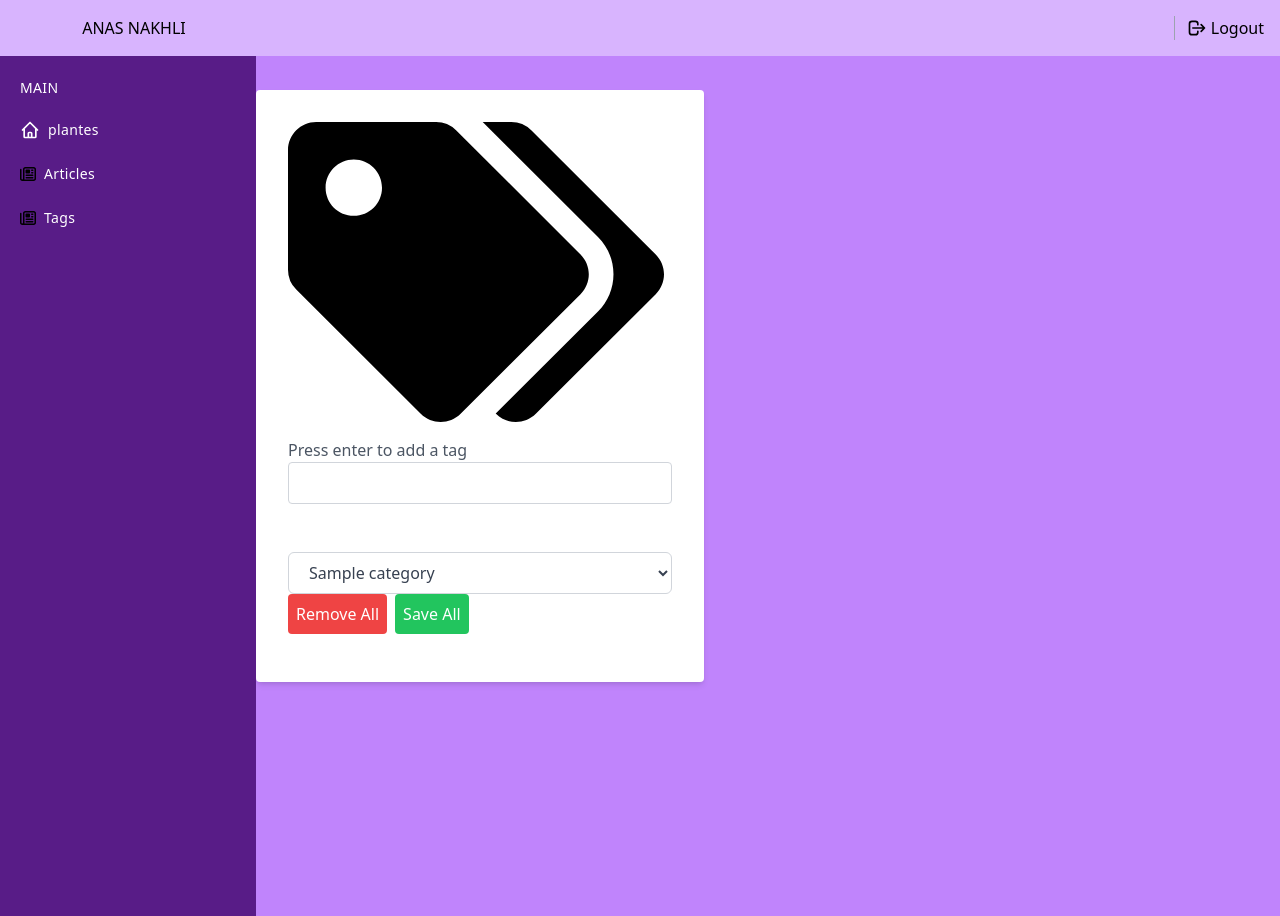
After one commit to AnasNAK/O-PEP-V2, a PHP site: template view/dash_tag.php in a window 1280 px wide. The commit adds this page. Run offline with PHP 8.4, Linux system fonts and the light colour scheme; the template is opened without the code that fills it: most values are stand-ins (such as "Sample title", 1, 10 or a date in 2020); some libraries are stand-ins or nearby versions.

Commit message:
i addd tag front end page

```diff
--- /dev/null
+++ b/view/dash_tag.php
@@ -0,0 +1,224 @@
+<?php
+include "../model/config.php";
+include 'session.php';
+
+$result = $mysqli->query("SELECT * FROM theme");
+$themes = $result->fetch_all(MYSQLI_ASSOC);
+
+?>
+
+
+
+<!DOCTYPE html>
+<html lang="en" class="scroll-smooth">
+
+<head>
+    <meta charset="UTF-8">
+    <meta http-equiv="X-UA-Compatible" content="IE=edge">
+    <meta name="viewport" content="width=device-width, initial-scale=1.0">
+    <script src="https://cdn.tailwindcss.com"></script>
+    <script src="https://kit.fontawesome.com/a4fc922de4.js" crossorigin="anonymous"></script>
+    <link rel="stylesheet" href="https://cdn.jsdelivr.net/npm/bootstrap-icons@1.10.3/font/bootstrap-icons.css">
+    <title>
+
+    </title>
+    <link rel="stylesheet" href="/css/style.css">
+    <link rel="icon" type="image/png" href="" />
+    <link rel="stylesheet" href="./public/css/style.css">
+</head>
+
+<body class="bg-purple-400 ">
+    <main>
+        <div class="min-h-screen flex flex-col flex-auto flex-shrink-0 antialiased  ">
+
+
+
+            <!-- navbar -->
+            <div class="fixed w-full flex items-center  bg-purple-300 justify-between h-14 text-black z-10 gap-9 ">
+                <div class="flex items-center justify-start md:justify-center pl-3 w-14 md:w-64 h-14 bg-purple-300">
+                    <span class="hidden md:block">ANAS NAKHLI</span>
+                </div>
+                <div class="flex items-center justify-around h-14 bg-purple-300  ">
+                    <ul class="flex justify-between">
+                        <li>
+                            <div class="block w-px h-6 mx-3 bg-gray-400 dark:bg-gray-700"></div>
+                        </li>
+                        <li>
+                            <a href="../controller/logout.php" class="flex items-center mr-4 hover:text-blue-100">
+                                <span class="inline-flex mr-1">
+                                    <svg class="w-5 h-5" fill="none" stroke="currentColor" viewBox="0 0 24 24" xmlns="http://www.w3.org/2000/svg">
+                                        <path stroke-linecap="round" stroke-linejoin="round" stroke-width="2" d="M17 16l4-4m0 0l-4-4m4 4H7m6 4v1a3 3 0 01-3 3H6a3 3 0 01-3-3V7a3 3 0 013-3h4a3 3 0 013 3v1">
+                                        </path>
+                                    </svg>
+                                </span>
+                                Logout
+                            </a>
+                        </li>
+
+
+                    </ul>
+                </div>
+            </div>
+
+            <!-- tag form  -->
+            <div class="max-w-md w-full bg-white p-8 rounded shadow-md ml-[20%] mt-[7%]">
+                <div class="flex items-center mb-4">
+                    <img src="tag.svg" alt="icon" class="mr-2">
+                </div>
+
+                <div class="mb-4">
+                    <p class="text-gray-600">Press enter to add a tag</p>
+                    <ul>
+                        <input type="text" spellcheck="false" id="tagInput" class="border border-gray-300 p-2 w-full rounded focus:outline-none focus:border-blue-500">
+                    </ul>
+                </div>
+
+                <div>
+                    <label class="text-white dark:text-gray-200" for="passwordConfirmation">theme</label>
+                    <select name="theme" class=" w-full px-4 py-2 mt-2 text-gray-700 bg-white border border-gray-300 rounded-md dark:bg-gray-800 dark:text-gray-300 dark:border-gray-600 focus:border-blue-500 dark:focus:border-blue-500 focus:outline-none focus:ring">
+                        <?php
+
+                        foreach ($themes  as $theme) { ?>
+
+                            <option value='<?php echo $category["IdTheme"]  ?>'><?= $category["ThemeName"] ?></option>
+                        <?php  } ?>
+
+                    </select>
+                </div>
+
+                <div class="mb-4 flex items-center">
+                    <button id="removeAllBtn" class="bg-red-500 text-white p-2 rounded hover:bg-red-600">
+                        Remove All
+                    </button>
+                    <button id="saveAllBtn" class="bg-green-500 text-white p-2 rounded hover:bg-green-600 ml-2">
+                        Save All
+                    </button>
+                </div>
+
+                <ul id="tagList" class="space-y-2">
+                </ul>
+            </div>
+
+            <script>
+                const ul = document.getElementById("tagList");
+                const input = document.getElementById("tagInput");
+                const categorySelect = document.getElementById("categorySelect");
+                const removeAllBtn = document.getElementById("removeAllBtn");
+                const saveAllBtn = document.getElementById("saveAllBtn");
+
+                let maxTags = Infinity;
+                let tags = [];
+                let selectedCategory = "all";
+
+                createTag();
+
+                function createTag() {
+                    ul.innerHTML = "";
+                    const filteredTags = selectedCategory === "all" ? tags : tags.filter(tag => tag.startsWith(selectedCategory));
+                    filteredTags.forEach(tag => {
+                        let liTag = `
+                            <li class="flex items-center bg-blue-200 p-2 rounded">
+                                <span>${tag}</span>
+                                <button class="ml-2 bg-red-500 text-white p-1 rounded" onclick="remove('${tag}')">Remove</button>
+                            </li>`;
+                        ul.insertAdjacentHTML("beforeend", liTag);
+                    });
+                }
+
+
+
+                function remove(tag) {
+                    tags = tags.filter(t => t !== tag);
+                    createTag();
+                }
+
+                function addTag(e) {
+                    if (e.key === "Enter") {
+                        let tag = e.target.value.trim();
+                        if (tag.length > 0 && !tags.includes(tag)) {
+                            tags.push(tag);
+                            createTag();
+                            e.target.value = "";
+                        }
+                    }
+                }
+
+                function removeAll() {
+                    tags = [];
+                    createTag();
+                }
+
+                function saveAll() {
+                    // Placeholder function to save the tags (adjust as needed)
+                    console.log("Tags to save:", tags);
+                }
+
+                function onCategoryChange() {
+                    selectedCategory = categorySelect.value;
+                    createTag();
+                }
+
+                input.addEventListener("keyup", addTag);
+                removeAllBtn.addEventListener("click", removeAll);
+                saveAllBtn.addEventListener("click", saveAll);
+                categorySelect.addEventListener("change", onCategoryChange);
+            </script>
+
+
+
+            <!-- slider  -->
+            <div class="fixed flex flex-col top-14 left-0 w-14 hover:w-64 md:w-64 bg-purple-900 h-full text-white transition-all duration-300 border-none z-10 sidebar">
+                <div class="overflow-y-auto overflow-x-hidden flex flex-col justify-between flex-grow">
+                    <ul class="flex flex-col py-4 space-y-1">
+                        <li class="px-5 hidden md:block">
+                            <div class="flex flex-row items-center h-8">
+                                <div class="text-sm font-light tracking-wide text-white uppercase">Main</div>
+                            </div>
+                        </li>
+                        <li>
+                            <a href="dashboard.php" class="relative flex flex-row items-center h-11 focus:outline-none transition hover:bg-purple-300 hover:text-[#000000] text-white-600 hover:text-white-800 border-l-4 border-transparent hover:border-white pr-6">
+                                <span class="inline-flex justify-center items-center ml-4">
+                                    <svg class="w-5 h-5 " fill="none" stroke="currentColor" viewBox="0 0 24 24" xmlns="http://www.w3.org/2000/svg">
+                                        <path stroke-linecap="round" stroke-linejoin="round" stroke-width="2" d="M3 12l2-2m0 0l7-7 7 7M5 10v10a1 1 0 001 1h3m10-11l2 2m-2-2v10a1 1 0 01-1 1h-3m-6 0a1 1 0 001-1v-4a1 1 0 011-1h2a1 1 0 011 1v4a1 1 0 001 1m-6 0h6">
+                                        </path>
+                                    </svg>
+                                </span>
+                                <span class="ml-2 text-sm tracking-wide truncate">plantes</span>
+                            </a>
+                            <a href="dash_article.php" class="relative flex flex-row items-center h-11 focus:outline-none transition hover:bg-purple-300 hover:text-[#000000] text-white-600 hover:text-white-800 border-l-4 border-transparent hover:border-white pr-6">
+                                <span class="inline-flex justify-center items-center ml-4">
+                                    <svg xmlns="http://www.w3.org/2000/svg" height="16" width="16" viewBox="0 0 512 512">
+                                        <path d="M168 80c-13.3 0-24 10.7-24 24V408c0 8.4-1.4 16.5-4.1 24H440c13.3 0 24-10.7 24-24V104c0-13.3-10.7-24-24-24H168zM72 480c-39.8 0-72-32.2-72-72V112C0 98.7 10.7 88 24 88s24 10.7 24 24V408c0 13.3 10.7 24 24 24s24-10.7 24-24V104c0-39.8 32.2-72 72-72H440c39.8 0 72 32.2 72 72V408c0 39.8-32.2 72-72 72H72zM176 136c0-13.3 10.7-24 24-24h96c13.3 0 24 10.7 24 24v80c0 13.3-10.7 24-24 24H200c-13.3 0-24-10.7-24-24V136zm200-24h32c13.3 0 24 10.7 24 24s-10.7 24-24 24H376c-13.3 0-24-10.7-24-24s10.7-24 24-24zm0 80h32c13.3 0 24 10.7 24 24s-10.7 24-24 24H376c-13.3 0-24-10.7-24-24s10.7-24 24-24zM200 272H408c13.3 0 24 10.7 24 24s-10.7 24-24 24H200c-13.3 0-24-10.7-24-24s10.7-24 24-24zm0 80H408c13.3 0 24 10.7 24 24s-10.7 24-24 24H200c-13.3 0-24-10.7-24-24s10.7-24 24-24z" />
+                                    </svg>
+                                </span>
+                                <span class="ml-2 text-sm tracking-wide truncate">Articles</span>
+                            </a>
+                            <a href="dash_tag.php" class="relative flex flex-row items-center h-11 focus:outline-none transition hover:bg-purple-300 hover:text-[#000000] text-white-600 hover:text-white-800 border-l-4 border-transparent hover:border-white pr-6">
+                                <span class="inline-flex justify-center items-center ml-4">
+                                    <svg xmlns="http://www.w3.org/2000/svg" height="16" width="16" viewBox="0 0 512 512">
+                                        <path d="M168 80c-13.3 0-24 10.7-24 24V408c0 8.4-1.4 16.5-4.1 24H440c13.3 0 24-10.7 24-24V104c0-13.3-10.7-24-24-24H168zM72 480c-39.8 0-72-32.2-72-72V112C0 98.7 10.7 88 24 88s24 10.7 24 24V408c0 13.3 10.7 24 24 24s24-10.7 24-24V104c0-39.8 32.2-72 72-72H440c39.8 0 72 32.2 72 72V408c0 39.8-32.2 72-72 72H72zM176 136c0-13.3 10.7-24 24-24h96c13.3 0 24 10.7 24 24v80c0 13.3-10.7 24-24 24H200c-13.3 0-24-10.7-24-24V136zm200-24h32c13.3 0 24 10.7 24 24s-10.7 24-24 24H376c-13.3 0-24-10.7-24-24s10.7-24 24-24zm0 80h32c13.3 0 24 10.7 24 24s-10.7 24-24 24H376c-13.3 0-24-10.7-24-24s10.7-24 24-24zM200 272H408c13.3 0 24 10.7 24 24s-10.7 24-24 24H200c-13.3 0-24-10.7-24-24s10.7-24 24-24zm0 80H408c13.3 0 24 10.7 24 24s-10.7 24-24 24H200c-13.3 0-24-10.7-24-24s10.7-24 24-24z" />
+                                    </svg>
+                                </span>
+                                <span class="ml-2 text-sm tracking-wide truncate">Tags</span>
+                            </a>
+                        </li>
+
+                    </ul>
+
+                </div>
+            </div>
+        </div>
+        </div>
+
+
+</body>
+
+</html>
+
+
+</main>
+
+
+</body>
+
+</html>
```
Also changed, not shown: view/dash_article.php (+12 -3 lines), view/dashboard.php (+10 -2 lines), view/assets/images/label.png (added), view/assets/images/tag-svgrepo-com.svg (added), view/tag.svg (added), view/uploads/656f2f7628edf_pexels-jess-ho-7955094.jpg (added).
